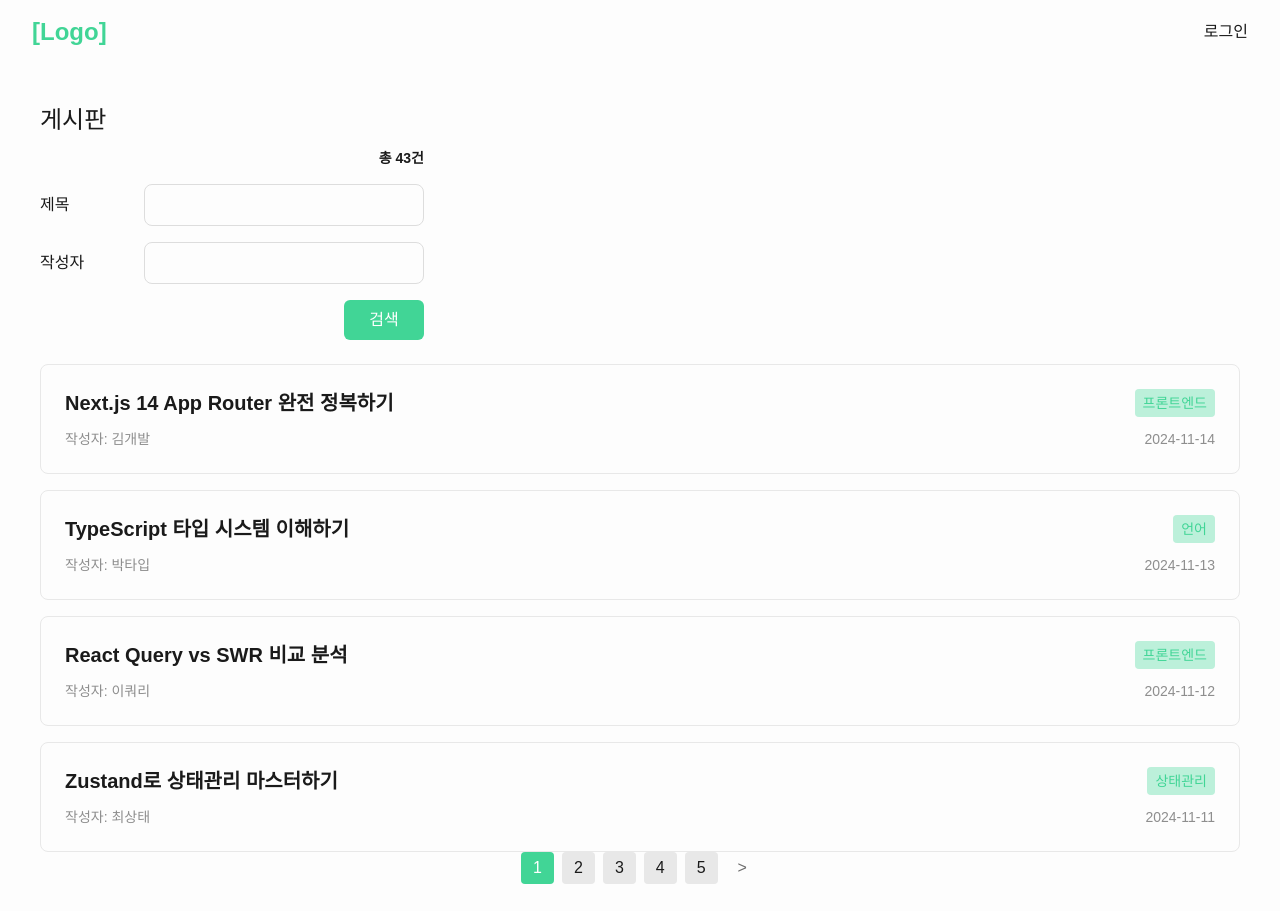
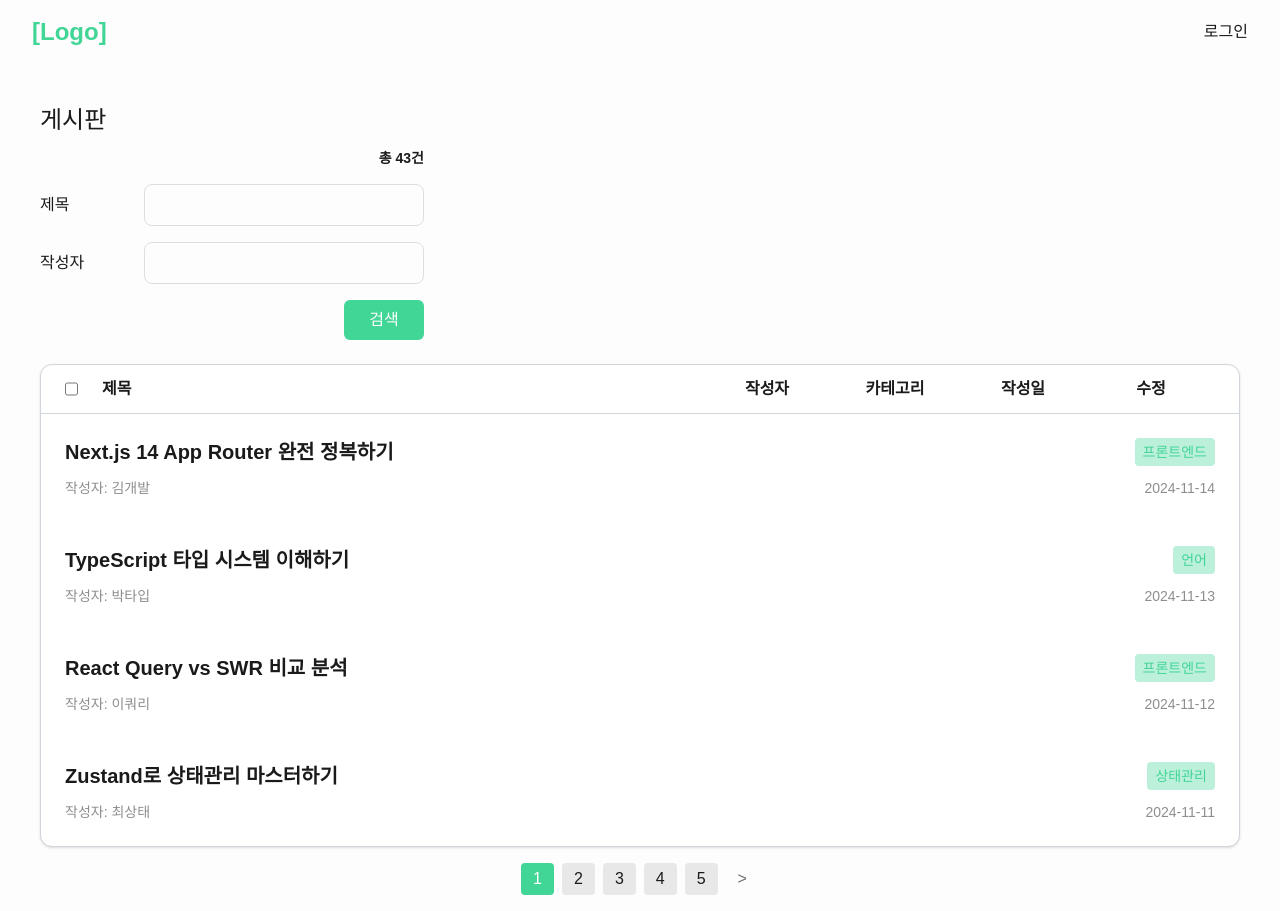
Before and after one commit to jsomnium/BEST_CRUD_PROJECT, a Next.js app in the folder best-crud-project/: page /posts in a window 1280 px wide. Before the commit the page ends 884 px from the top, so only its background shows below. Built offline with nearby package versions, Linux system fonts and the light colour scheme.

Commit message:
feat(postlist): add postItem, postListHeader for postPage

```diff
--- a/best-crud-project/src/app/posts/page.tsx
+++ b/best-crud-project/src/app/posts/page.tsx
@@ -20,10 +20,12 @@ export default async function PostsPage({
         <h1 className="mb-3 text-2xl font-medium">게시판</h1>
         <SearchPost searchParams={searchParams} total={posts.meta.totalCount} />
         <PostList posts={posts.posts} />
-        <Pagination
-          totalPages={posts.meta.totalPages}
-          currentPage={posts.meta.currentPage}
-        />
+        <div className="flex flex-1 items-end justify-center py-4">
+          <Pagination
+            totalPages={posts.meta.totalPages}
+            currentPage={posts.meta.currentPage}
+          />
+        </div>
       </div>
     </div>
   );
--- a/best-crud-project/src/entities/post/postCard.tsx
+++ /dev/null
@@ -1 +0,0 @@
-// POSTITEM 여기에 구현
--- /dev/null
+++ b/best-crud-project/src/entities/post/postItem.tsx
@@ -0,0 +1,29 @@
+import Link from 'next/link';
+import type { Post } from '@/src/entities/post/types/post-type';
+
+interface PostItemProps {
+  post: Post;
+}
+
+export function PostItem({ post }: PostItemProps) {
+  return (
+    <div className="p-6 transition-shadow hover:shadow-md">
+      <div className="mb-3 flex items-start justify-between">
+        <Link
+          href={`/posts/${post.id}`}
+          className="text-foreground hover:text-primary text-xl font-semibold"
+        >
+          {post.title}
+        </Link>
+        <span className="bg-primary-light text-primary rounded px-2 py-1 text-sm">
+          {post.category}
+        </span>
+      </div>
+
+      <div className="text-grey-550 flex items-center justify-between text-sm">
+        <span>작성자: {post.author}</span>
+        <span>{post.postDate}</span>
+      </div>
+    </div>
+  );
+}
--- a/best-crud-project/src/widgets/ui/PostList.tsx
+++ b/best-crud-project/src/widgets/ui/PostList.tsx
@@ -1,43 +1,40 @@
-import Link from 'next/link';
-import type { Post } from '@/src/entities/post/types/post-type';
+import { Post } from '@/src/entities/post/types/post-type';
+import { PostItem } from '@/src/entities/post/postItem';
 
 interface PostListProps {
   posts: Post[];
 }
 
+const PostListHeader = () => {
+  return (
+    <div className="hidden border-b border-gray-300 px-6 py-3 font-semibold md:flex">
+      <input type="checkbox" className="mr-6" />
+      <span className="flex-1/2">제목</span>
+      <span className="w-32 text-center">작성자</span>
+      <span className="w-32 text-center">카테고리</span>
+      <span className="w-32 text-center">작성일</span>
+      <span className="w-32 text-center">수정</span>
+    </div>
+  );
+};
+
 export default function PostList({ posts }: PostListProps) {
   if (posts.length === 0) {
     return (
-      <div className="py-12 text-center">
-        <p className="text-grey-550 text-lg">검색 결과가 없습니다.</p>
+      <div className="mt-6 flex flex-col rounded-xl border border-gray-300 bg-white shadow-sm">
+        <PostListHeader />
+        <div className="py-12 text-center">
+          <p className="text-grey-450 text-sm">검색 결과가 없습니다.</p>
+        </div>
       </div>
     );
   }
 
   return (
-    <div className="mt-6 flex flex-1 flex-col gap-4">
+    <div className="mt-6 flex flex-col rounded-xl border border-gray-300 bg-white shadow-sm">
+      <PostListHeader />
       {posts.map((post) => (
-        <div
-          key={post.id}
-          className="border-grey-250 rounded-lg border p-6 transition-shadow hover:shadow-md"
-        >
-          <div className="mb-3 flex items-start justify-between">
-            <Link
-              href={`/posts/${post.id}`}
-              className="text-foreground hover:text-primary text-xl font-semibold"
-            >
-              {post.title}
-            </Link>
-            <span className="bg-primary-light text-primary rounded px-2 py-1 text-sm">
-              {post.category}
-            </span>
-          </div>
-
-          <div className="text-grey-550 flex items-center justify-between text-sm">
-            <span>작성자: {post.author}</span>
-            <span>{post.postDate}</span>
-          </div>
-        </div>
+        <PostItem key={post.id} post={post} />
       ))}
     </div>
   );
```
